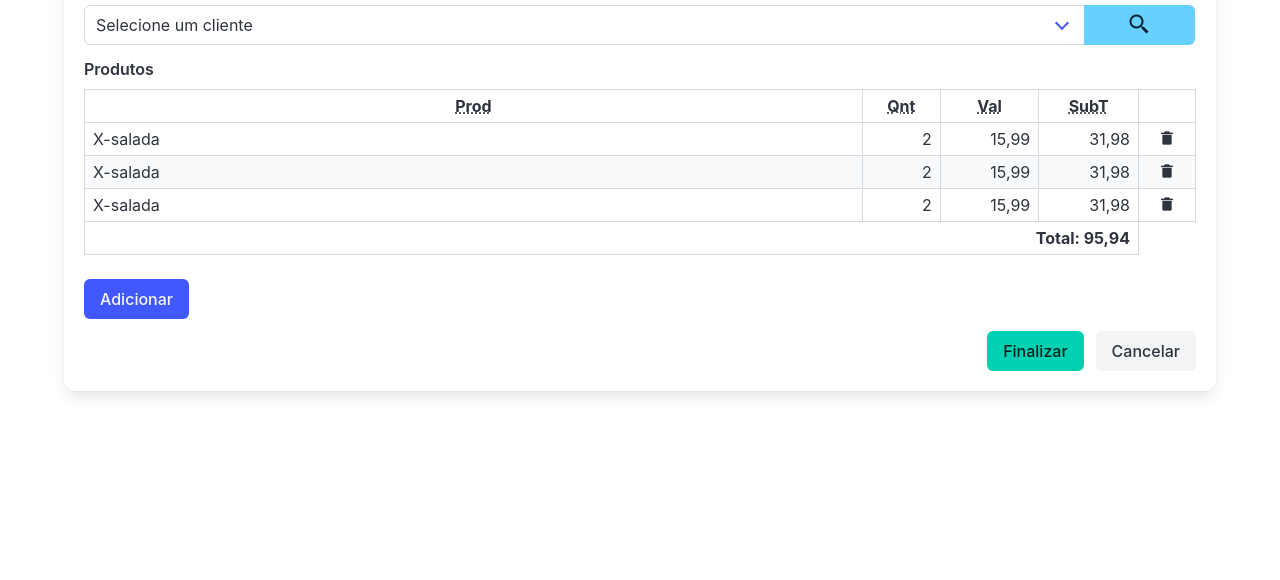
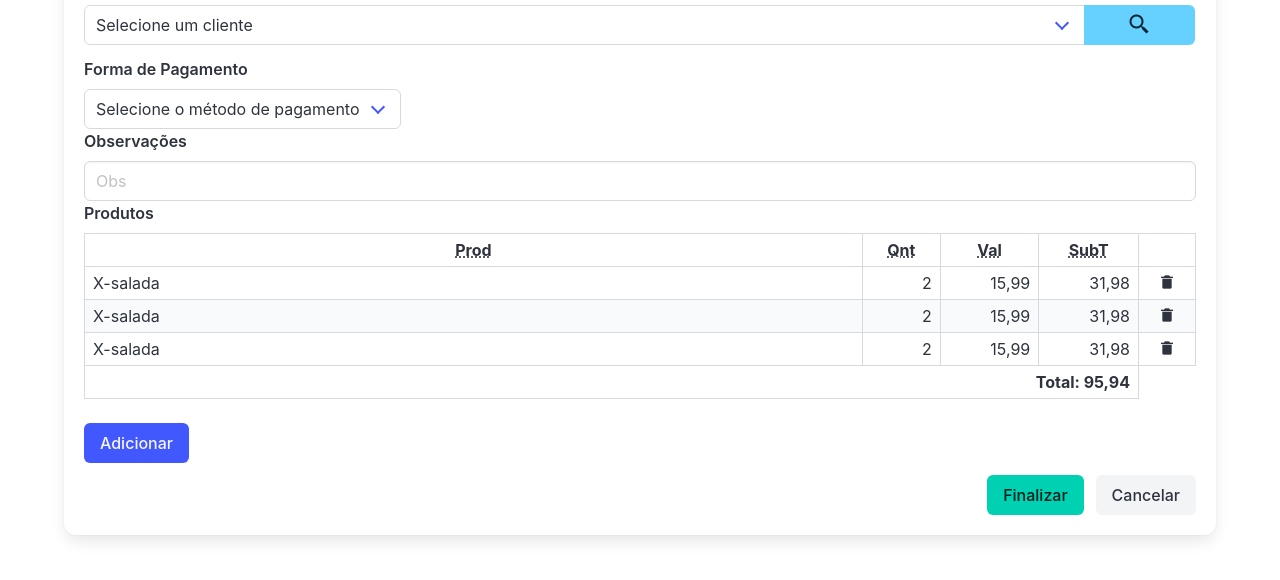
Before and after one commit to JP1005YT/ProjetoHamburgueria, a website: page public/index.html in a window 1280 px wide. Shown: the part 218-798 px from the top of the page. Drawn offline with nearby package versions, Linux system fonts and the light colour scheme.

Commit message:
"criação de 2 campos"!

```diff
--- a/public/index.html
+++ b/public/index.html
@@ -40,6 +40,17 @@
               </button>
             </div>
           </div>
+          <label class="label">Forma de Pagamento</label>
+          <div class="select">
+            <select>
+              <option>Selecione o método de pagamento</option>
+              <option>Pix</option>
+              <option>Cartão</option>
+              <option>Cardeneta</option>
+            </select>
+          </div>
+          <label class="label">Observações</label>
+          <input class="input" type="text" placeholder="Obs" />
           <label class="label">Produtos</label>
           <table class="table is-bordered is-striped is-narrow is-hoverable is-fullwidth">
             <thead>
@@ -192,5 +203,6 @@
         e.preventDefault()
       })
     </script>
+    <script src="main.js"></script>
 </body>
 </html>
```
Also changed, not shown: public/main.js (added).
